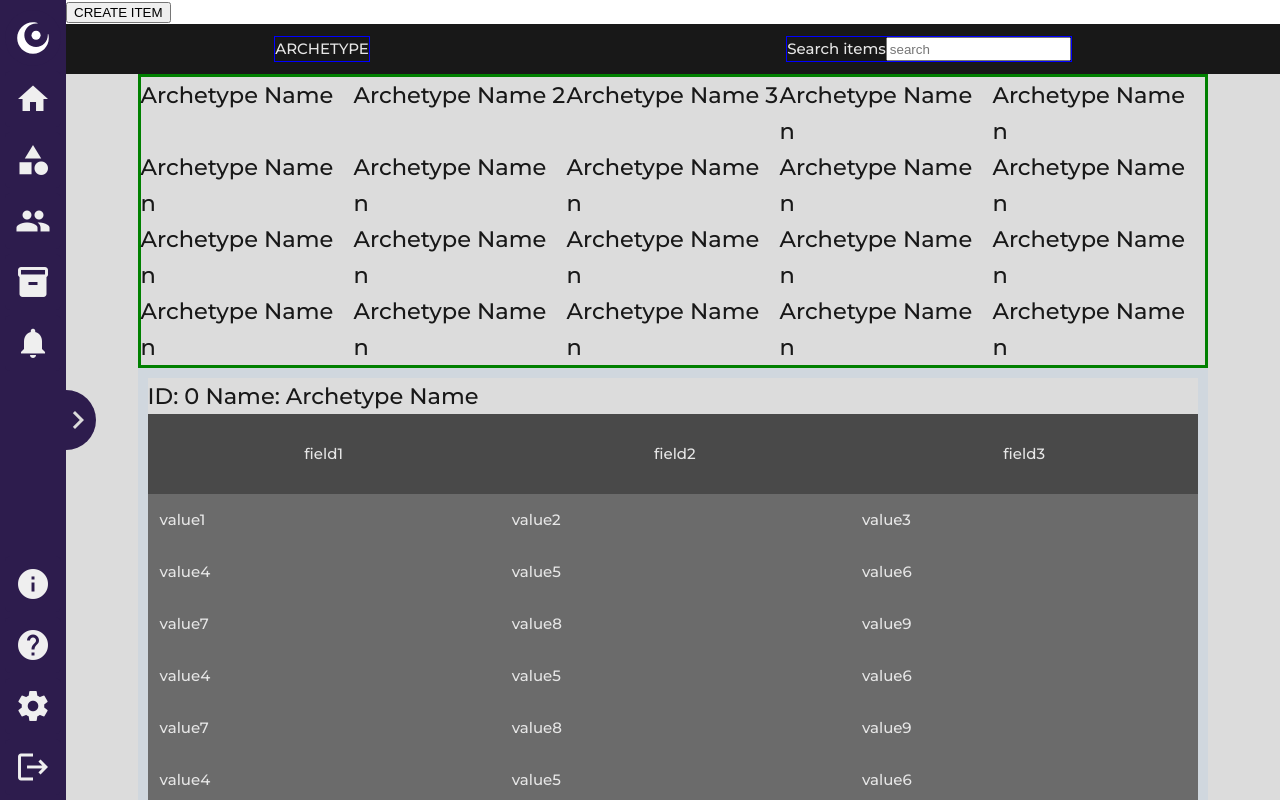
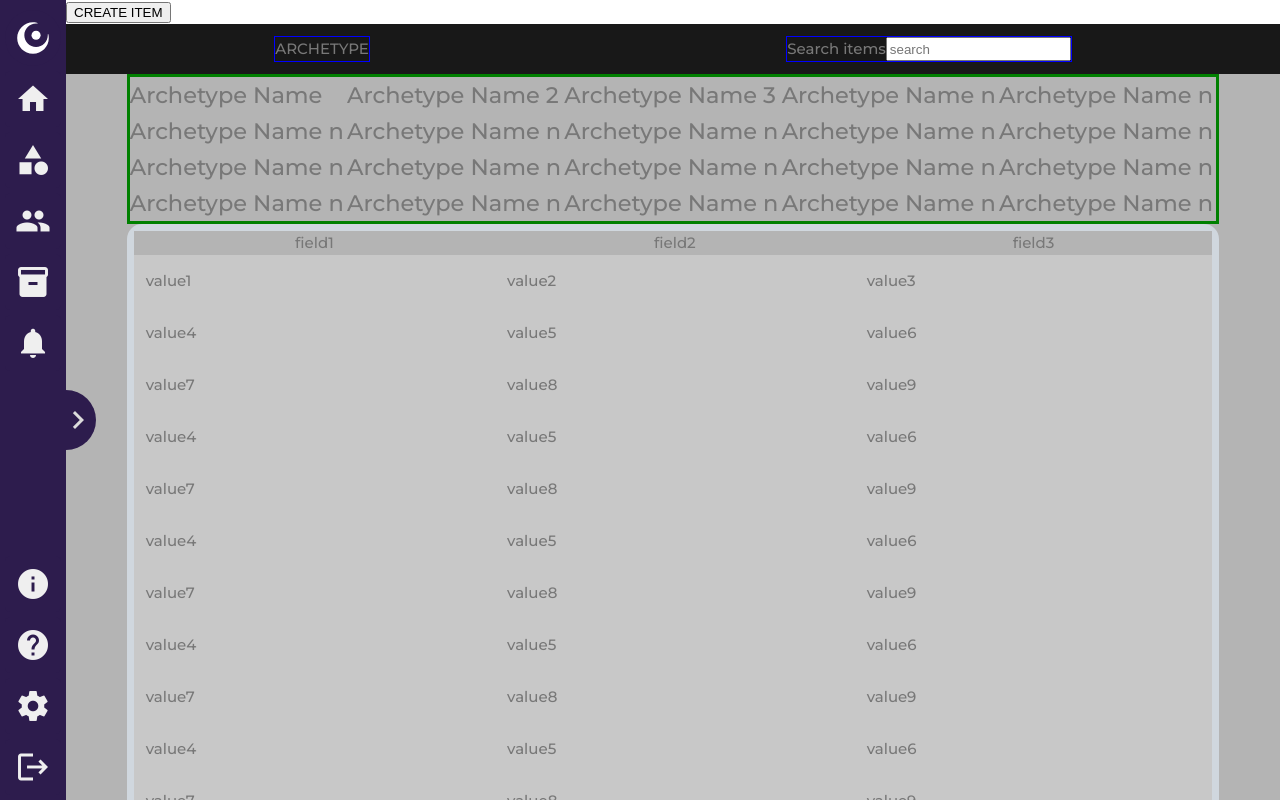
Before and after one commit to Appl3s-3/Aphelia-Front, a Vue app: page /items in a window 1280 px wide. Shown: the top 800 px of the page. Built offline with nearby package versions, Linux system fonts and the light colour scheme.

Commit message:
did something

```diff
--- a/src/App.vue
+++ b/src/App.vue
@@ -39,6 +39,7 @@ let useTopBar = showNavigationBar && useTopNav
     flex-direction: row; */
     min-height: 100vh;
     font-family: 'Montserrat', sans-serif;
+    color: var(--aph-text3);
 }
 
 .container {
--- a/src/css/items.css
+++ b/src/css/items.css
@@ -1,3 +1,11 @@
+@media (prefers-color-scheme: light) {
+
+}
+
+@media (prefers-color-scheme: dark) {
+
+}
+
 /* Local Variables */
 .items * {
     --color-var: 0;
@@ -30,9 +38,9 @@
 
 
 /* Jump List */
-.items-jump-list-container {
+/* .items-jump-list-container {
     background-color: var(--aph-dark2);
-}
+} */
 
 /* .items-jump-list {
 } */
@@ -56,17 +64,17 @@ li {
 
 /* Table */
 
-.items-table-container {
-    /* background-color: var(--aph-dark1a); */
-}
+/* .items-table-container {
+    background-color: var(--aph-light1);
+} */
 
 /* .items-table {
 } */
 
 th {
-    background-color: var(--aph-dark2a);
+    background-color: var(--aph-light3);
 }
 
 td {
-    background-color: var(--aph-dark3a);
+    background-color: var(--aph-light2);
 }
--- a/src/css/themeOfApheleia.css
+++ b/src/css/themeOfApheleia.css
@@ -1,6 +1,7 @@
 :root {
     --aph-purple: rgb(45, 28, 77);
     --aph-pink: rgb(221 73 152);
+
     --aph-dark1: rgb(12, 12, 12);
     --aph-dark2: rgb(24, 24, 24);
     --aph-dark3: rgb(32, 32, 32);
@@ -14,8 +15,6 @@
     --aph-light1: rgb(220, 220, 220);
     --aph-light2: rgb(200, 200, 200);
     --aph-light3: rgb(180, 180, 180);
-
-
 
     --aph-text1: rgb(230, 230, 230);
     --aph-text2: rgb(210, 210, 210);
--- a/src/views/Items.vue
+++ b/src/views/Items.vue
@@ -6,7 +6,30 @@ const inventoryStore = useInventory()
 
 let fieldToSort = []
 
-let activeTab = 3;
+
+const state = reactive({
+    activeScheme: inventoryStore.schemes[0],
+    expandTabs: false
+})
+
+const findScheme = (schemeID) => {
+    // Loop through inventoryStore and find the index of the scheme with schemeID = scheme.id
+    let i = 0
+    for (; i < inventoryStore.schemes.length; ++i) {
+        if (inventoryStore.schemes[i].id == schemeID) {
+            break
+        }
+    }
+    return i
+}
+
+const setActiveScheme = (schemeID) => {
+    // Set state.activeScheme using findScheme
+    let index = findScheme(schemeID)
+    state.activeScheme = inventoryStore.schemes[index];
+}
+
+
 
 // Loop through the schemes and append {field, direction} to fieldToSort[]
 // inventoryStore.schemes.forEach(scheme => fieldToSortBy.push({
@@ -45,8 +68,6 @@ let headingIndex = 0
 
 //     tempItems.push(genItem)
 // }
-
-const state = reactive({ expandTabs: false })
 
 const toggle_tabs = () => {
     state.expandTabs = !state.expandTabs
@@ -90,20 +111,18 @@ const toggle_tabs = () => {
                 </button> -->
                 <div class="items-tabs-container">
                     <div class="items-tab" v-for="scheme in inventoryStore.schemes">
-                        <h2 :id="scheme.id" class="table-titles">{{ scheme.name }}</h2>
+                        <h2 :id="scheme.id" class="items-tab-text" @click="setActiveScheme(scheme.id)">{{ scheme.name }}</h2>
                     </div>
                 </div>
-                <div class="items-table-container" v-for="scheme in inventoryStore.schemes">
-                    <h2 :id="scheme.id" class="table-titles">ID: {{ scheme.id }} Name: {{ scheme.name }}</h2>
-                    <!-- Container for the list of items -->
+                <div class="items-table-container">
                     <table class="items-table">
                         <thead>
                             <tr>
-                                <th v-for="fieldName in scheme.fieldNames">{{ fieldName }}</th>
+                                <th v-for="fieldName in state.activeScheme.fieldNames">{{ fieldName }}</th>
                             </tr>
                         </thead>
                         <tbody>
-                            <tr v-for="item in scheme.items">
+                            <tr v-for="item in state.activeScheme.items">
                                 <td v-for="field in item">{{ field }}</td>
                             </tr>
                         </tbody>
@@ -127,11 +146,18 @@ const toggle_tabs = () => {
     --left-filter-vertical-margin: 12px;
     --filter-horizontal-margin: 15px;
 
+
+    --display-heading-vertical-padding: 28px;
+    --display-horizontal-padding: 1%;
+
+    --display-content-width: 90%;
+
     --table-horizontal-margin: 0;
     --table-vertical-padding: 0;
     --table-horizontal-padding: 0;
 
-    --table-heading-vertical-padding: 28px;
+    --table-container-border-width: 0.5em;
+    --table-container-border-radius: 1em;
 
     --table-data-vertical-padding: 14px;
     --table-data-horizontal-padding: 12px;
@@ -184,23 +210,6 @@ const toggle_tabs = () => {
     margin: auto var(--filter-horizontal-margin);
 }
 
-
-/***** Items Display Container *****/
-
-.items-display-container {
-    display: flex;
-    flex-flow: column nowrap;
-    align-items: center;
-
-    background-color: var(--aph-light1);
-    padding: var(--table-vertical-padding) 1%;
-}
-
-.items-display-container > div {
-    width: 90%;
-
-}
-
 .items-tabs-container {
     display: flex;
     flex-flow: row wrap;
@@ -213,22 +222,41 @@ const toggle_tabs = () => {
     width: 20%;
 }
 
+.items-tab:hover {
+    background-color: var(--aph-light2);
+}
+
+/***** Items Display Container *****/
+
+.items-display-container {
+    display: flex;
+    flex-flow: column nowrap;
+    align-items: center;
+
+    background-color: var(--aph-light3);
+    padding: var(--display-vertical-padding) var(--display-horizontal-padding);
+}
+
+.items-display-container > div {
+    width: var(--display-content-width);
+}
+
+
 /* Table */
 
 .items-table-container {
     margin: 0;
-    border: 10px solid var(--aph-border);
+    border: var(--table-container-border-width) solid var(--aph-border);
+    border-radius: var(--table-container-border-radius);
     padding: var(--table-vertical-padding) var(--table-horizontal-padding);
 }
 
 .table-titles {
-    color: var(--aph-dark2);
     margin: 0 var(--table-horizontal-margin);
 }
 
 .items-table {
     width: 100%;
-    /* TODO: Change the width based off the number of item fields */
     margin: 0 var(--table-horizontal-margin);
 
     border-collapse: collapse;
--- a/src/views/Landing.vue
+++ b/src/views/Landing.vue
@@ -51,17 +51,33 @@ const student_login_click = () => {
 <template>
     <div class="landing landing-container">
         <div class="landing-layout">
-            <div class="landing-logo">
-
+            <div class="landing-component landing-whitespace">
             </div>
-            <div class="landing-text">
-
+            <div class="landing-component landing-logo">
+                <img src="../../assets/logo.svg" alt="Logo">
             </div>
-            <div class="landing-banner">
-
+            <div class="landing-component landing-text">
+                <div>
+                    <div>
+                        Apheleia
+                    </div>
+                    <div>
+                        Apheleia
+                    </div>
+                    <div>
+                        Aphelia
+                    </div>
+                    <div>
+                        Management made simplé
+                    </div>
+                </div>
+                <div>
+                    <input type="button" name="landing-login" value="Login">
+                </div>
             </div>
-            <div class="landing-whitespace">
-
+            <div class="landing-component landing-banner">
+            </div>
+            <div class="landing-component landing-whitespace">
             </div>
             <!-- <div class="landing-component landing-left"> -->
                 <!-- Left side of landing page -->
@@ -97,16 +113,40 @@ const student_login_click = () => {
 <style scoped>
 .landing-layout {
     display: grid;
-    grid-template: auto / auto auto auto auto;
+    grid-template: 100vh / 10% 15% 40% 15% 20%;
     justify-content: center;
     align-items: center;
+    bottom: 0;
 }
 
 .landing-component {
-    margin: auto 5%;
+    padding: 1em;
+
 }
 
-line.landing-divider {
+.landing-text {
+    display: flex;
+    flex-flow: column nowrap;
+}
+
+.landing-banner {
+    background-image: linear-gradient(to top, var(--aph-purple) 10%, var(--aph-pink) 120%);
+    height: 100%;
+    width: 90%;
+    margin: 0 auto;
+
+    transition: 0.5s;
+}
+
+.landing-banner:hover {
+    width: 100%;
+    transition: 1.0s;
+
+}
+
+
+
+/* line.landing-divider {
     stroke: grey;
     stroke-width: 2px;
     stroke-linecap: round;
@@ -132,5 +172,5 @@ input[type="password"] {
 
 input[type="password"]:focus {
     border-bottom: 1.5px solid #a146ad;
-}
+} */
 </style>
```
